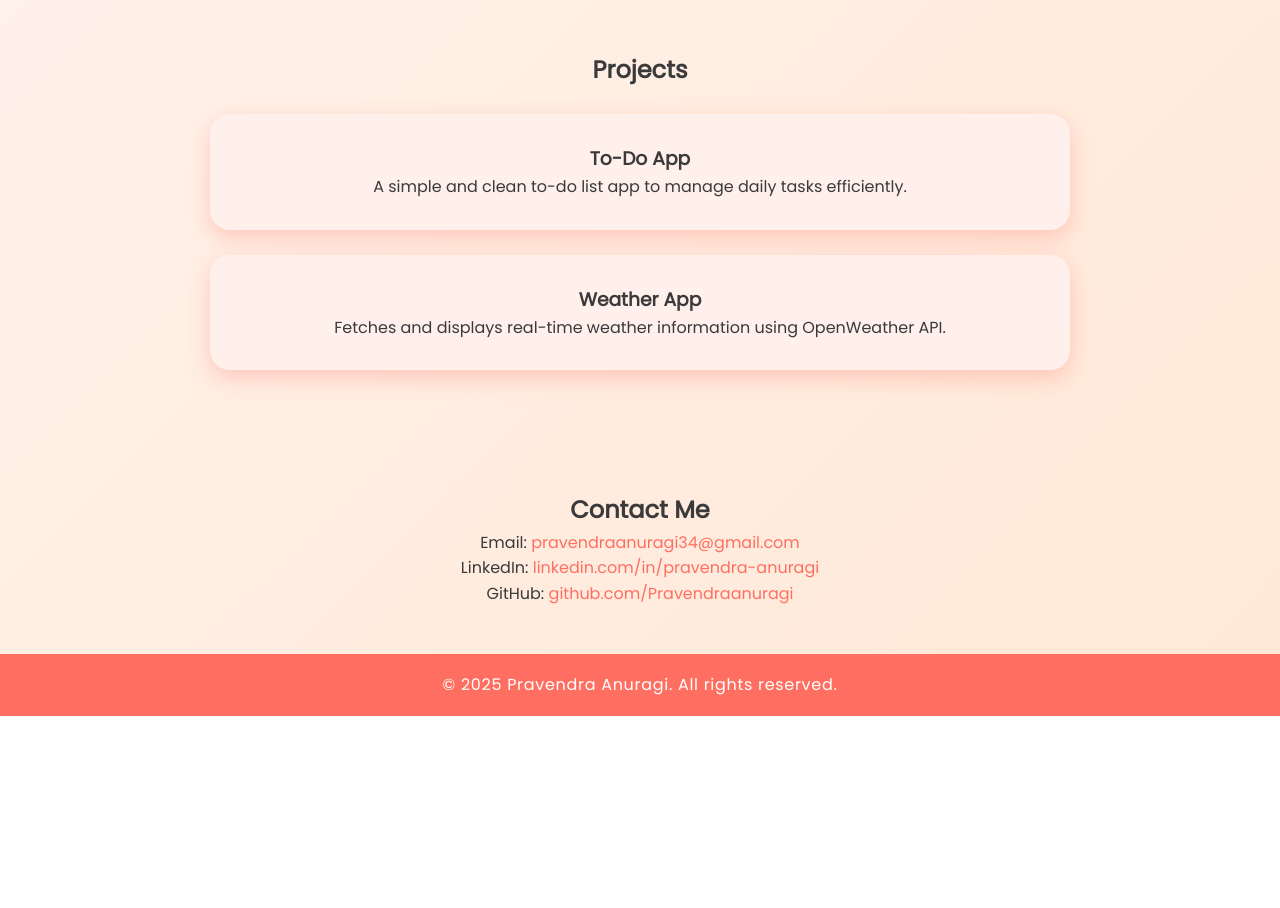
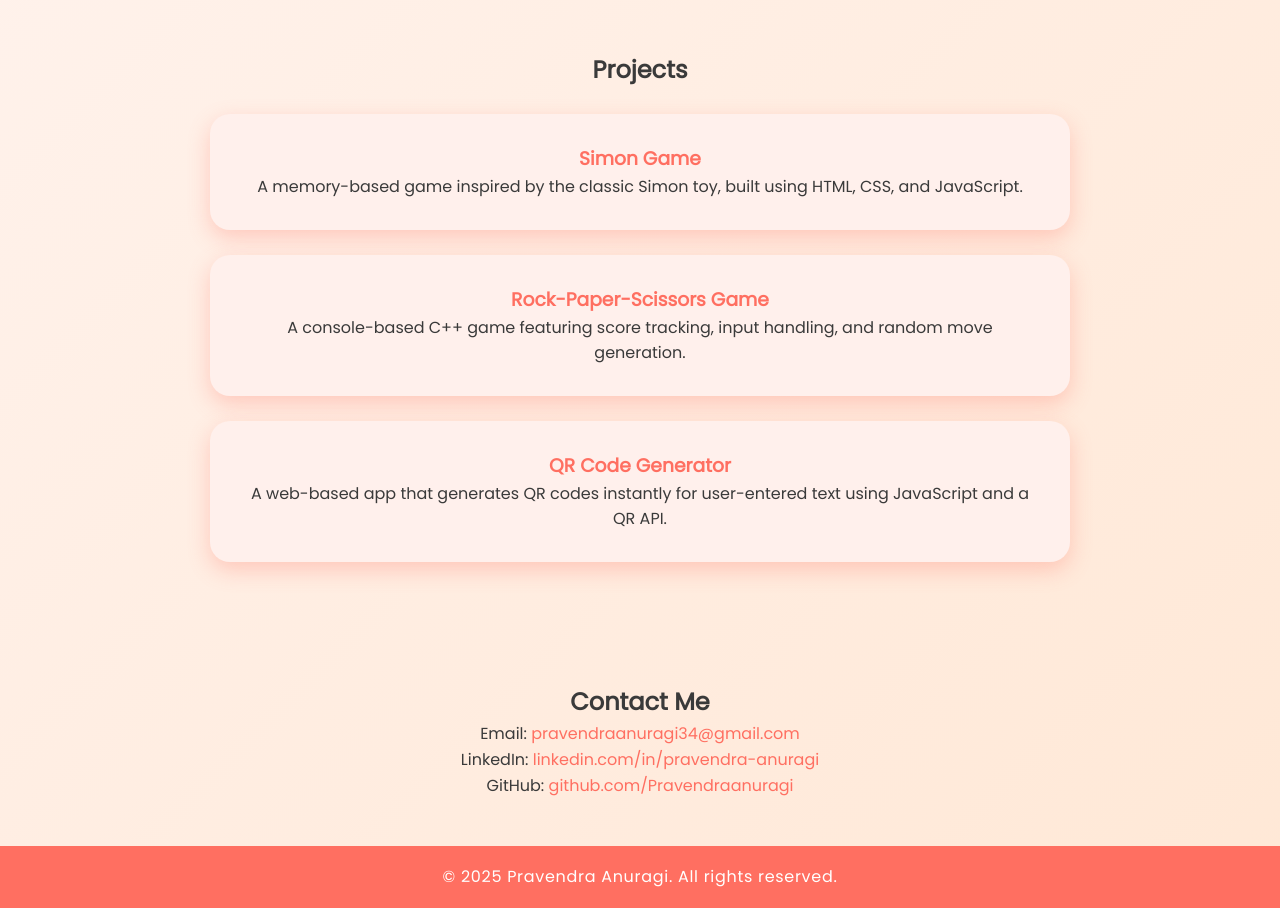
Before and after one commit to Pravendraanuragi/My-Portfolio, a plain HTML site: page index.html in a window 1280 px wide. Shown: the part 787-1695 px from the top of the page. Before the commit the page ends 1503 px from the top, so only its background shows below. Drawn offline with Linux system fonts and the light colour scheme.

Commit message:
index.html

```diff
--- a/index.html
+++ b/index.html
@@ -59,15 +59,23 @@
 
  <section id="projects" class="projects">
   <h2>Projects</h2>
+
   <div class="project fade-in">
-      <h3>To-Do App</h3>
-      <p>A simple and clean to-do list app to manage daily tasks efficiently.</p>
+    <h3><a href="https://github.com/Pravendraanuragi/Simon-game" target="_blank">Simon Game</a></h3>
+    <p>A memory-based game inspired by the classic Simon toy, built using HTML, CSS, and JavaScript.</p>
   </div>
+
   <div class="project fade-in">
-      <h3>Weather App</h3>
-      <p>Fetches and displays real-time weather information using OpenWeather API.</p>
+    <h3><a href="https://github.com/Pravendraanuragi/Rock-Paper-Scissors-Game" target="_blank">Rock-Paper-Scissors Game</a></h3>
+    <p>A console-based C++ game featuring score tracking, input handling, and random move generation.</p>
+  </div>
+
+  <div class="project fade-in">
+    <h3><a href="https://github.com/Pravendraanuragi/QR-CODE-GENERATOR" target="_blank">QR Code Generator</a></h3>
+    <p>A web-based app that generates QR codes instantly for user-entered text using JavaScript and a QR API.</p>
   </div>
 </section>
+
 
   <section id="contact" class="contact">
     <h2>Contact Me</h2>
```
Lines whose indentation alone changed are shown as unchanged.
